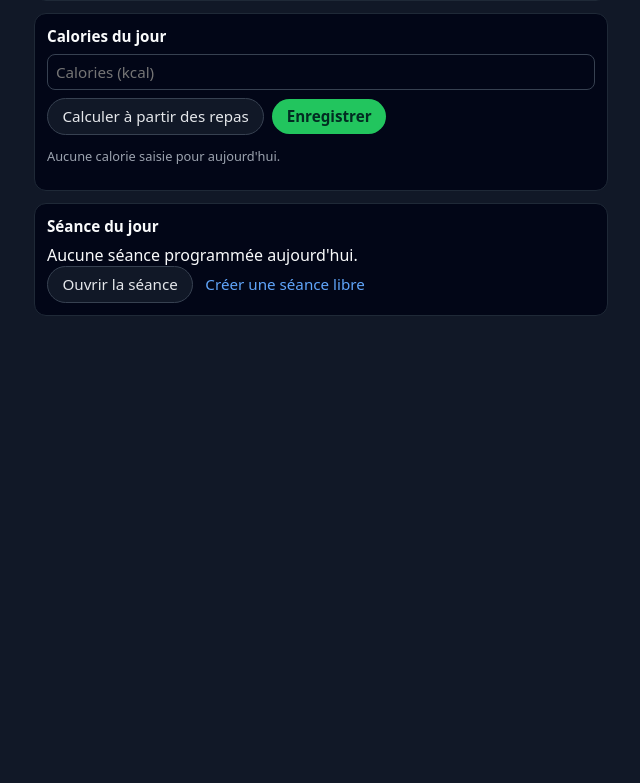
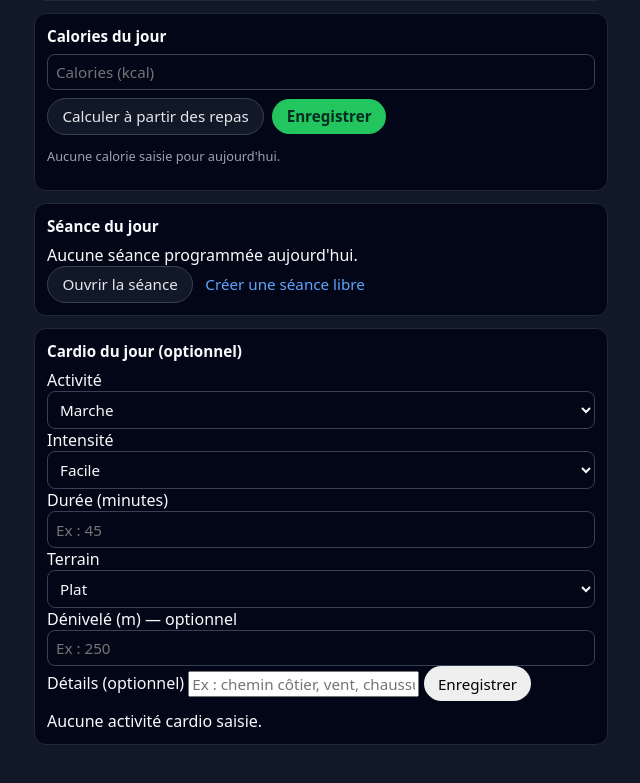
Before and after one commit to Klintamore/Suivi-sport-app, a plain HTML site: page index.html in a window 1280 px wide. Shown: the part 1150-1933 px from the top of the page, without its empty margins (319-959 px from the left). Before the commit the page ends 1588 px from the top, so only its background shows below. Drawn offline with nearby package versions, Linux system fonts and the light colour scheme.

Commit message:
Update index.html

```diff
--- a/index.html
+++ b/index.html
@@ -119,6 +119,51 @@
           <button id="create-free-workout-btn" class="link-btn">Créer une séance libre</button>
         </section>
       </section>
+
+        <!-- Cardio du jour -->
+<div class="card">
+  <h3>Cardio du jour (optionnel)</h3>
+
+  <label>Activité</label>
+  <select id="cardio-activity">
+    <option value="walk">Marche</option>
+    <option value="run">Course</option>
+    <option value="row">Rameur</option>
+    <option value="bike">Vélo</option>
+    <option value="elliptical">Elliptique</option>
+    <option value="swim">Natation</option>
+  </select>
+
+  <label>Intensité</label>
+  <select id="cardio-intensity">
+    <option value="easy">Facile</option>
+    <option value="moderate">Modérée</option>
+    <option value="hard">Soutenue</option>
+  </select>
+
+  <label>Durée (minutes)</label>
+  <input id="cardio-duration" type="number" inputmode="numeric" placeholder="Ex : 45" />
+
+  <label>Terrain</label>
+  <select id="cardio-terrain">
+    <option value="flat">Plat</option>
+    <option value="mixed">Mixte</option>
+    <option value="trail">Trail / irrégulier</option>
+    <option value="treadmill">Tapis</option>
+  </select>
+
+  <label>Dénivelé (m) — optionnel</label>
+  <input id="cardio-elevation" type="number" inputmode="numeric" placeholder="Ex : 250" />
+
+  <label>Détails (optionnel)</label>
+  <input id="cardio-notes" type="text" placeholder="Ex : chemin côtier, vent, chaussures lourdes…" />
+
+  <button id="save-today-cardio-btn" class="btn-primary">Enregistrer</button>
+
+  <div id="today-cardio-info" class="muted" style="margin-top:.6rem;">
+    Aucune activité cardio saisie.
+  </div>
+</div>
 
       <!-- Onglet Programme -->
       <section id="tab-program" class="tab-section">
```
